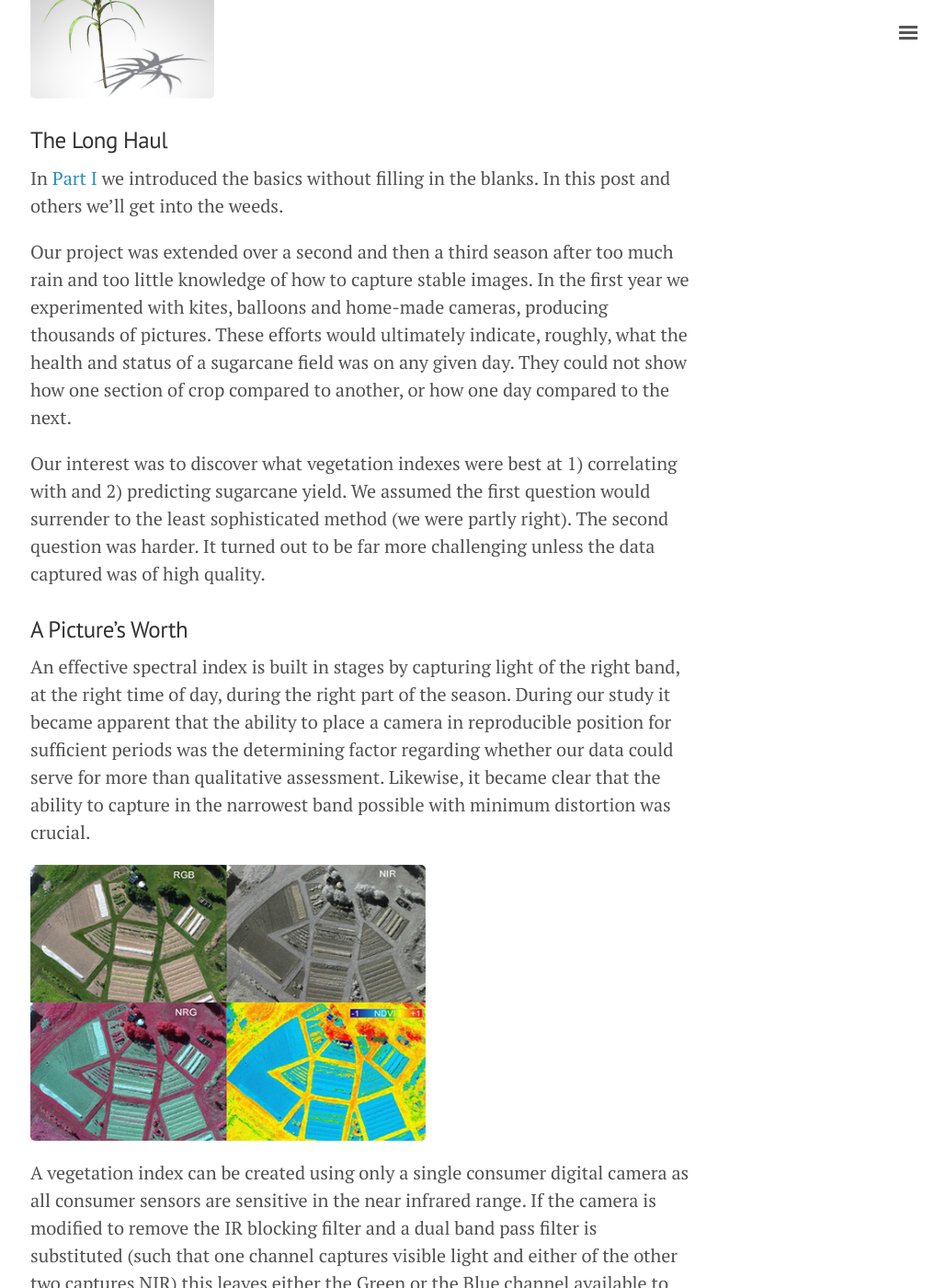
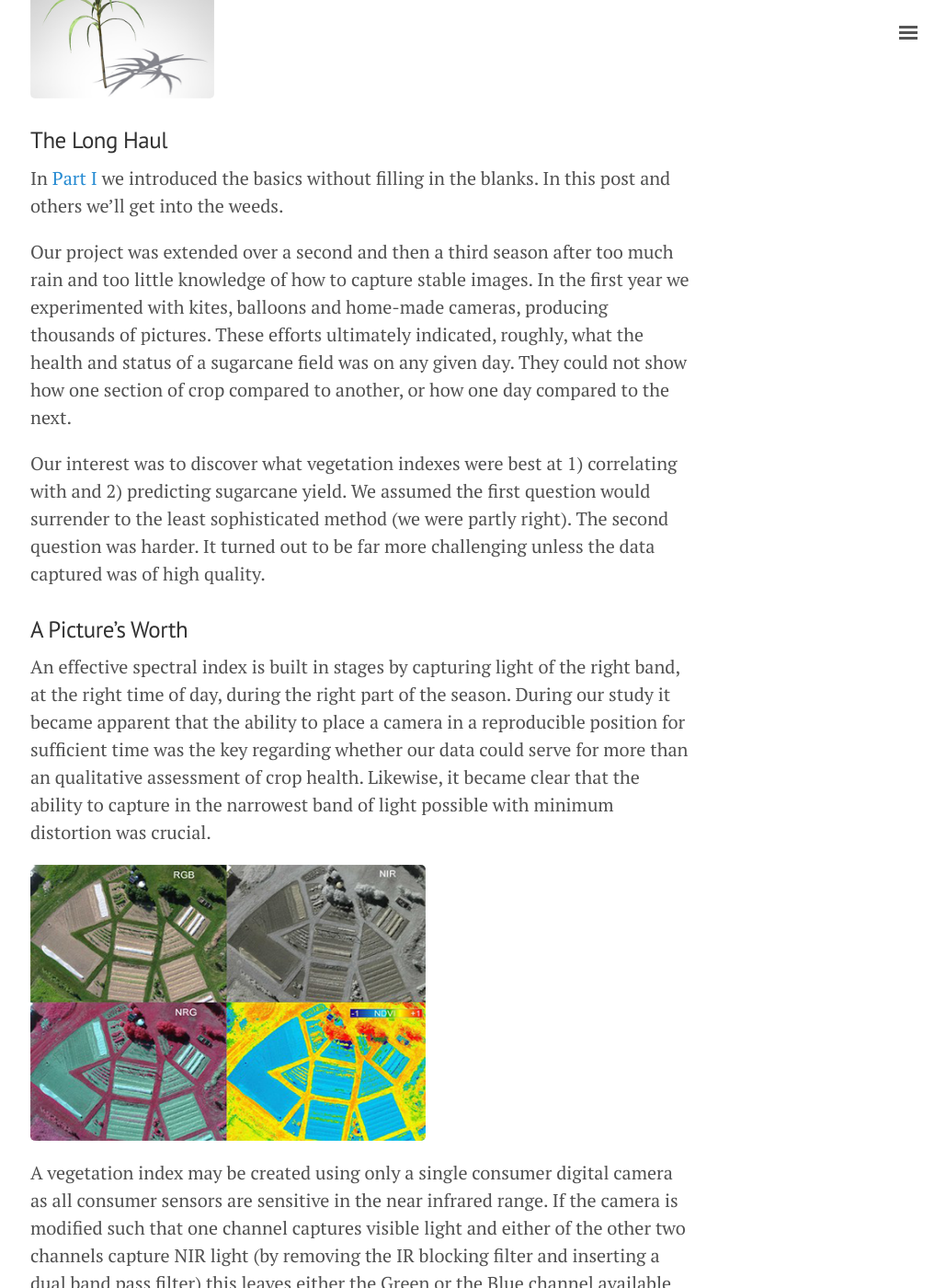
Before and after one commit to geraldmc/geraldmc.github.io, a Jekyll site: the page built from _posts/2019-05-01-predicting-yield-2.md, in a window 1280 px wide and 1400 px high, scrolled down 325 px. Shown: the whole window at 92% size, without its empty margins (247-1276 px from the left). Built offline with Jekyll 4.4.1, drawn with Linux system fonts in a browser that asks for light colours; some of the changed text lies outside the part shown.

Commit message:
updates predicting-yield-2

```diff
--- a/_posts/2019-05-01-predicting-yield-2.md
+++ b/_posts/2019-05-01-predicting-yield-2.md
@@ -9,14 +9,14 @@ title: Predicting Crop Yield From The Sky - II
 
 In [Part I](https://geraldmc.github.io/2019/05/06/predicting-yield-1/) we introduced the basics without filling in the blanks. In this post and others we'll get into the weeds.
 
-Our project was extended over a second and then a third season after too much rain and too little knowledge of how to capture stable images. In the first year we experimented with kites, balloons and home-made cameras, producing thousands of pictures. These efforts would ultimately indicate, roughly, what the health and status of a sugarcane field was on any given day. They could not show how one section of crop compared to another, or how one day compared to the next.
+Our project was extended over a second and then a third season after too much rain and too little knowledge of how to capture stable images. In the first year we experimented with kites, balloons and home-made cameras, producing thousands of pictures. These efforts ultimately indicated, roughly, what the health and status of a sugarcane field was on any given day. They could not show how one section of crop compared to another, or how one day compared to the next.
 
 Our interest was to discover what vegetation indexes were best at 1) correlating with and 2) predicting sugarcane yield. We assumed the first question would surrender to the least sophisticated method (we were partly right). The second question was harder. It turned out to be far more challenging unless the data captured was of high quality.
 
 ### A Picture's Worth
 
-An effective spectral index is built in stages by capturing light of the right band, at the right time of day, during the right part of the season. During our study it became apparent that the ability to place a camera in reproducible position for sufficient periods was the determining factor regarding whether our data could serve for more than qualitative assessment. Likewise, it became clear that the ability to capture in the narrowest band possible with minimum distortion was crucial.
+An effective spectral index is built in stages by capturing light of the right band, at the right time of day, during the right part of the season. During our study it became apparent that the ability to place a camera in a reproducible position for sufficient time was the key regarding whether our data could serve for more than an qualitative assessment of crop health. Likewise, it became clear that the ability to capture in the narrowest band of light possible with minimum distortion was crucial.
 
 ![RGB_Composite]({{ site.url }}/assets/fastie-results.png){:height="300px" width="430px"}
 
-A vegetation index can be created using only a single consumer digital camera as all consumer sensors are sensitive in the near infrared range. If the camera is modified to remove the IR blocking filter and a dual band pass filter is substituted (such that one channel captures visible light and either of the other two captures NIR) this leaves either the Green or the Blue channel available to capture NIR.
+A vegetation index may be created using only a single consumer digital camera as all consumer sensors are sensitive in the near infrared range. If the camera is modified such that one channel captures visible light and either of the other two channels capture NIR light (by removing the IR blocking filter and inserting a dual band pass filter) this leaves either the Green or the Blue channel available to capture NIR.
```
